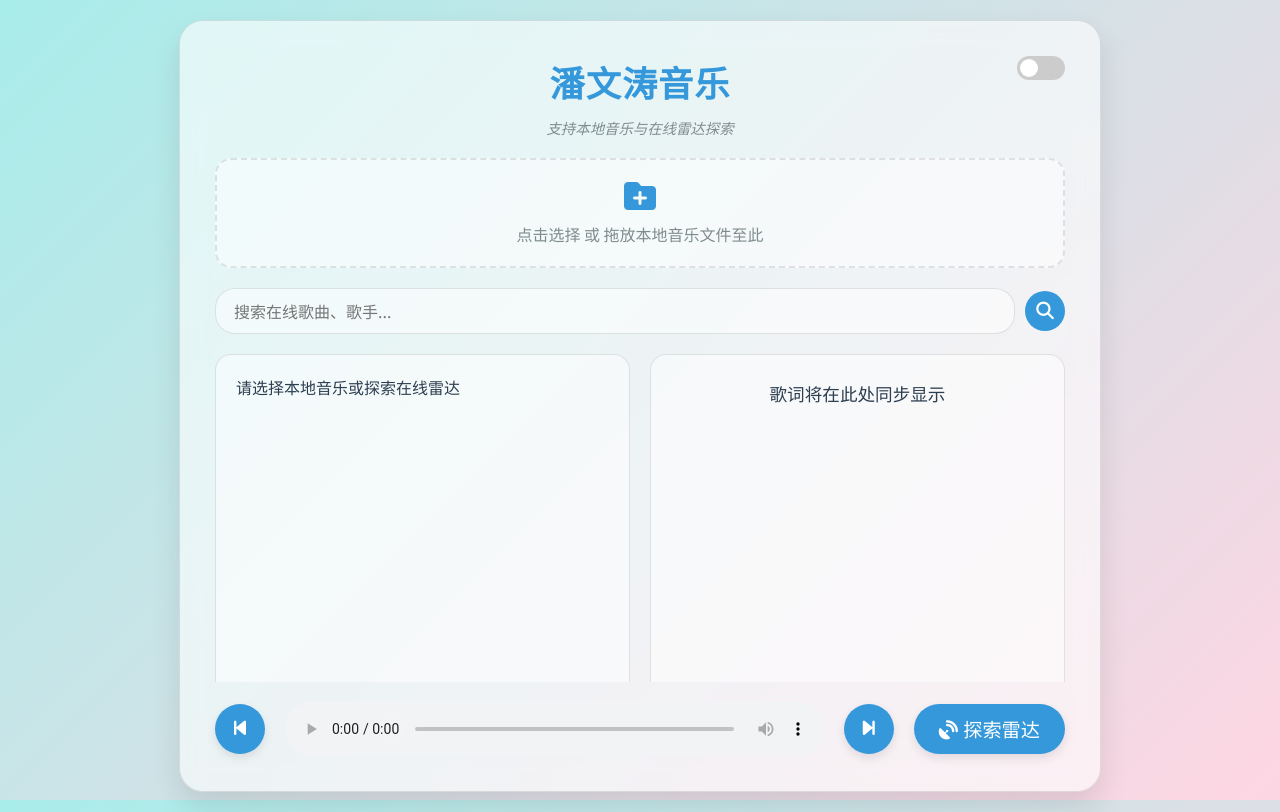
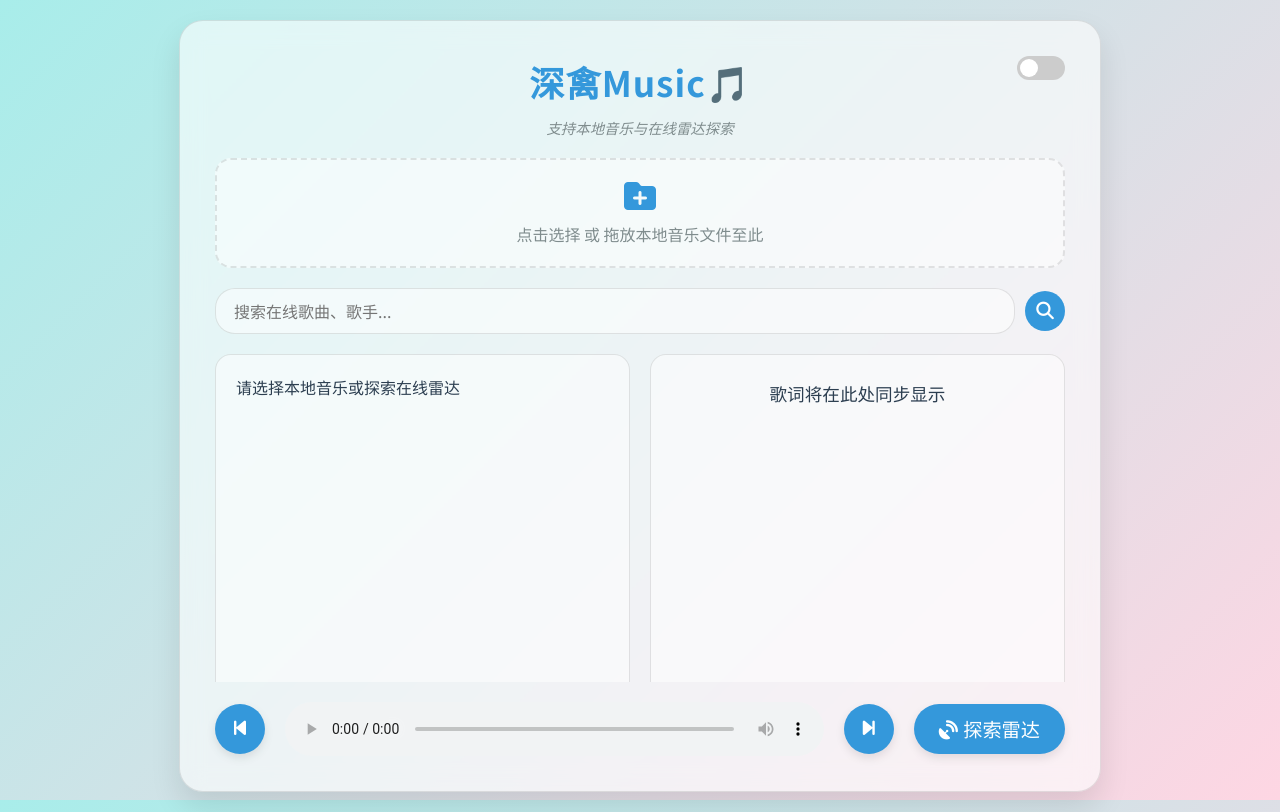
Before and after one commit to hudong798/music, a plain HTML site: page index.html in a window 1280 px wide. Drawn offline with Linux system fonts and the light colour scheme.

Commit message:
更新 index.html

```diff
--- a/index.html
+++ b/index.html
@@ -222,7 +222,7 @@
         <div class="theme-switch-wrapper">
             <label class="theme-switch" for="checkbox"><input type="checkbox" id="checkbox" /><div class="slider"><i class="fas fa-sun"></i><i class="fas fa-moon"></i></div></label>
         </div>
-        <h1>潘文涛音乐</h1>
+        <h1>深禽Music🎵</h1>
         <div class="warning">支持本地音乐与在线雷达探索</div>
     </div>
 
```
